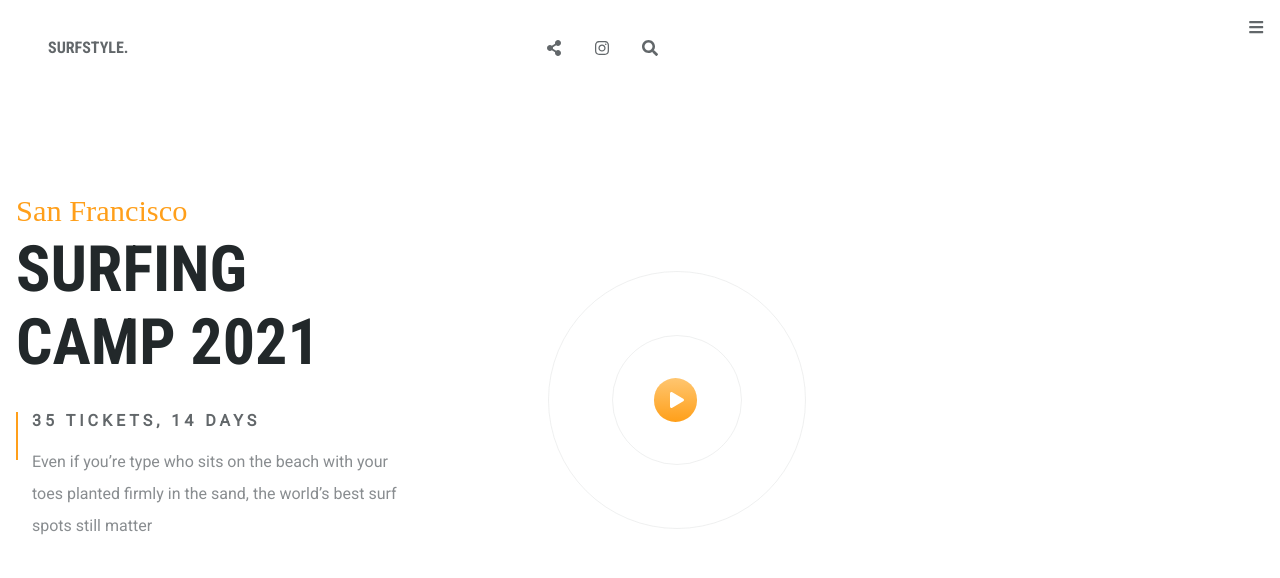
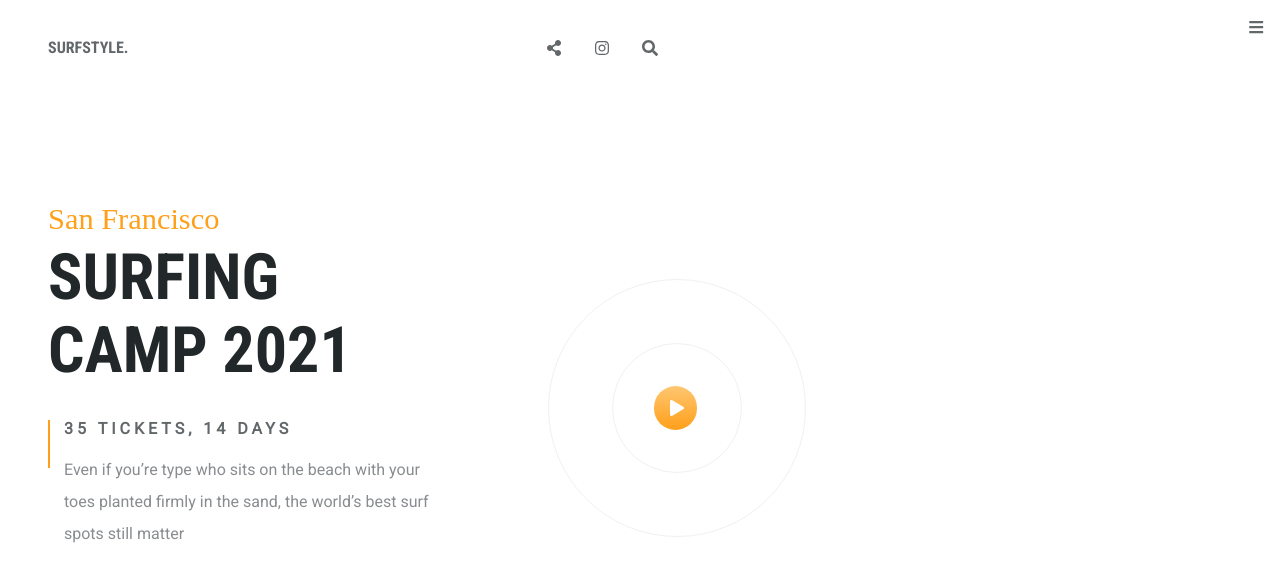
Before and after one commit to kepler003/surfstyle, a React app: page / in a window 1280 px wide. Shown: the top 578 px of the page. Built offline with nearby package versions, Linux system fonts and the light colour scheme; a web font is replaced by a local one.

Commit message:
Welcome -> Add padding for md size

```diff
--- a/src/styles/_header.scss
+++ b/src/styles/_header.scss
@@ -3,7 +3,7 @@
   @include flex-y-center;
   width: 100%;
   height: $size-8;
-  padding: 0 $padding-x-mobile;
+  padding: 0 $padding-xs;
   background-color: $header-active-color;
   transition: background-color 150ms ease-in-out;
   z-index: 10;
--- a/src/styles/_icon.scss
+++ b/src/styles/_icon.scss
@@ -1,4 +1,4 @@
-@use 'sass:map';
+@use "sass:map";
 
 $icon-colors: (
   "primary":    $primary,
--- a/src/styles/_welcome.scss
+++ b/src/styles/_welcome.scss
@@ -1,7 +1,7 @@
 
 .welcome {
   width: 100%;
-  padding: $padding-x-mobile;
+  padding: $padding-xs;
   padding-bottom: 0;
 
   &__city {
@@ -49,11 +49,11 @@
   }
 
   &__img {
-    width: calc(100% + #{$padding-x-mobile * 2});
+    width: calc(100% + #{$padding-xs * 2});
     height: $size-11;
     margin-top: $size-4;
-    margin-left: -$padding-x-mobile;
-    margin-right: -$padding-x-mobile;
+    margin-left: -$padding-xs;
+    margin-right: -$padding-xs;
   }
 
   &__btn-box {
@@ -156,3 +156,12 @@
     }
   }
 }
+
+
+@include forSize ("lg") {
+
+  .welcome {
+    padding: $padding-md;
+    padding-top: 0;
+  }
+}
--- a/src/styles/config/_sizes.scss
+++ b/src/styles/config/_sizes.scss
@@ -17,4 +17,5 @@ $size-15: 64.0rem;
 $size-16: 76.8rem;
 
 
-$padding-x-mobile: $size-4;
+$padding-xs: $size-4;
+$padding-md: $size-7;
```
